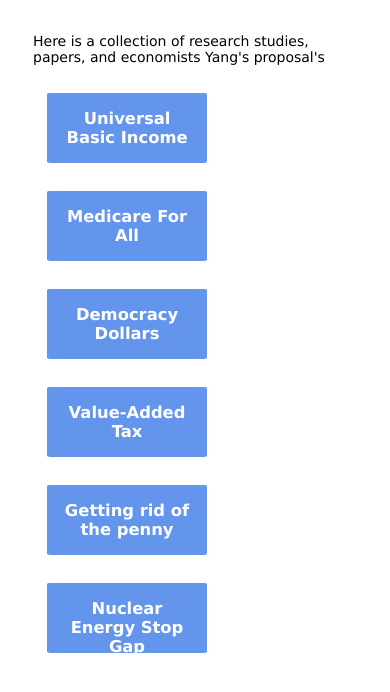
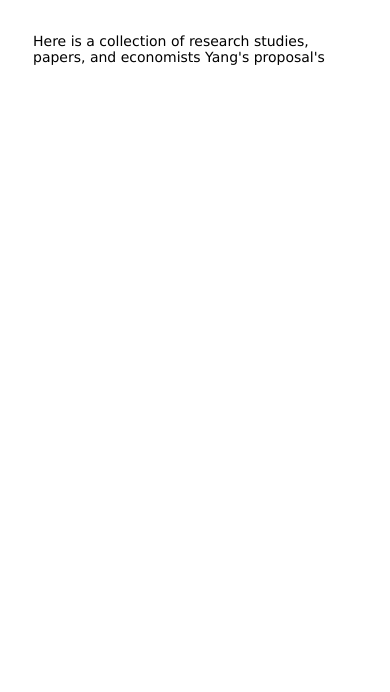
Before and after one commit to CalamariDude/IsYangLegit, a website: page index.html in a window 390 px wide. Drawn offline with Linux system fonts and the light colour scheme.

Commit message:
mobile test 2

```diff
--- a/index.html
+++ b/index.html
@@ -14,14 +14,14 @@
 
   <p>Here is a collection of research studies, papers, and economists Yang's proposal's</p>
 
-  <div class = "policies">
+  <!-- <div class = "policies">
     <a href="ubi.html"><h3>Universal Basic Income</h3></a>
     <a href="m4a.html"><h3>Medicare For All</h3></a>
     <a href="dd.html"><h3>Democracy Dollars</h3></a>
     <a href="vat.html"><h3>Value-Added Tax</h3></a>
     <a href="penny.html"><h3>Getting rid of the penny</h3></a>
     <a href="nuclear.html"><h3>Nuclear Energy Stop Gap</h3></a>
-  </div>
+  </div> -->
 
 </body>
 
```
